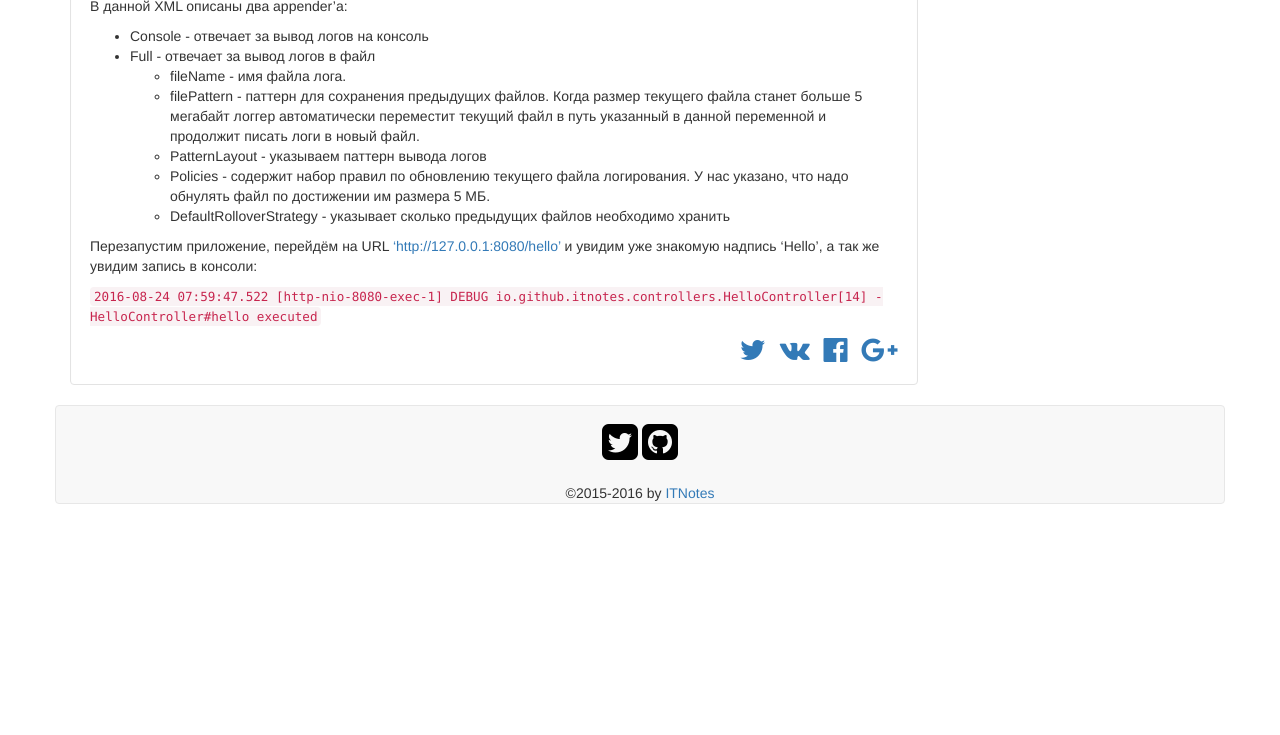
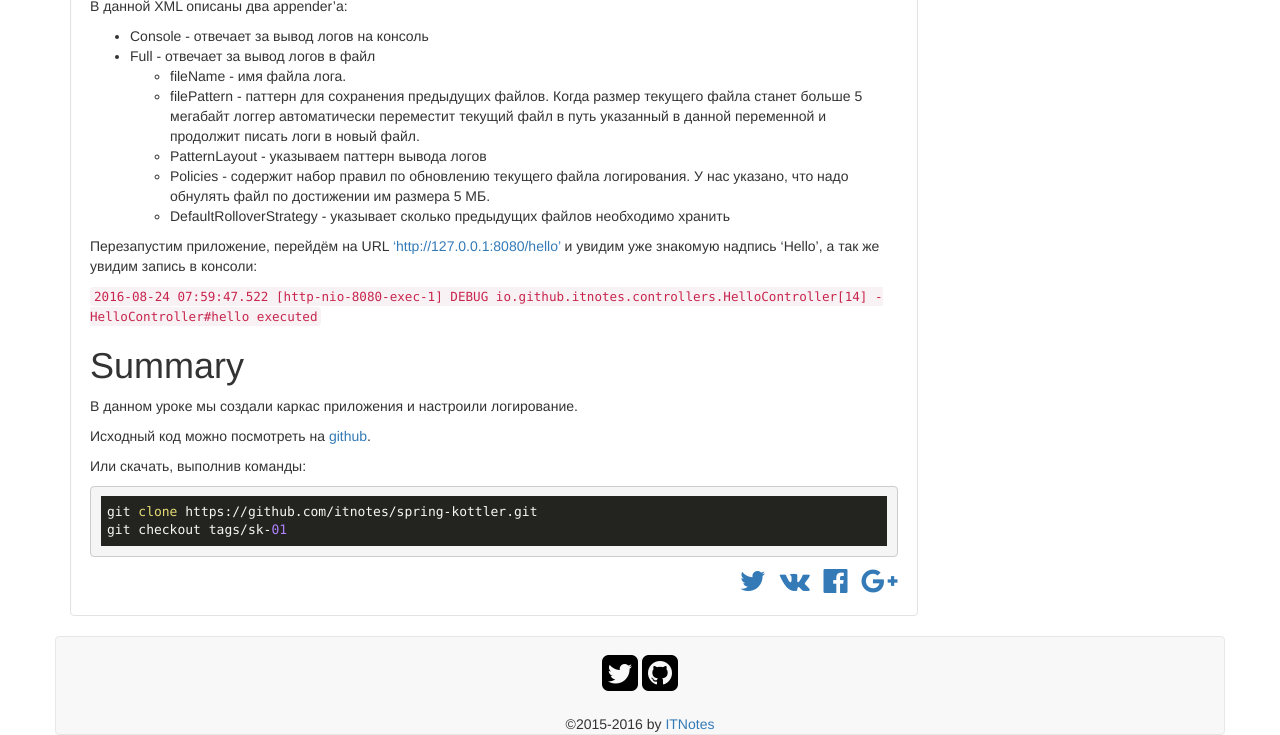
Before and after one commit to itnotes/itnotes.github.io, a Jekyll site: the page built from _posts/2016-08-24-kottler-build-skeleton.md, in a window 1280 px wide and 900 px high, scrolled down 3115 px, cut to the strip 165-900 px from the top of the window. Built offline with Jekyll 4.4.1, drawn with Linux system fonts in a browser that asks for light colours; nearby versions of some CDN libraries; comment, search, counter and statistics services are not loaded; before the commit the page ends 3784 px from its top, so only the background shows below that.

Commit message:
added Summary

````diff
--- a/_posts/2016-08-24-kottler-build-skeleton.md
+++ b/_posts/2016-08-24-kottler-build-skeleton.md
@@ -91,3 +91,16 @@ tags:
 и увидим уже знакомую надпись 'Hello', а так же увидим запись в консоли:
 
 ```2016-08-24 07:59:47.522 [http-nio-8080-exec-1] DEBUG io.github.itnotes.controllers.HelloController[14] - HelloController#hello executed```
+
+# Summary
+
+В данном уроке мы создали каркас приложения и настроили логирование.
+
+Исходный код можно посмотреть на [github](https://github.com/itnotes/spring-kottler/tree/sk-01).
+
+Или скачать, выполнив команды:
+
+{% highlight bash %}
+git clone https://github.com/itnotes/spring-kottler.git
+git checkout tags/sk-01
+{% endhighlight %}
````
